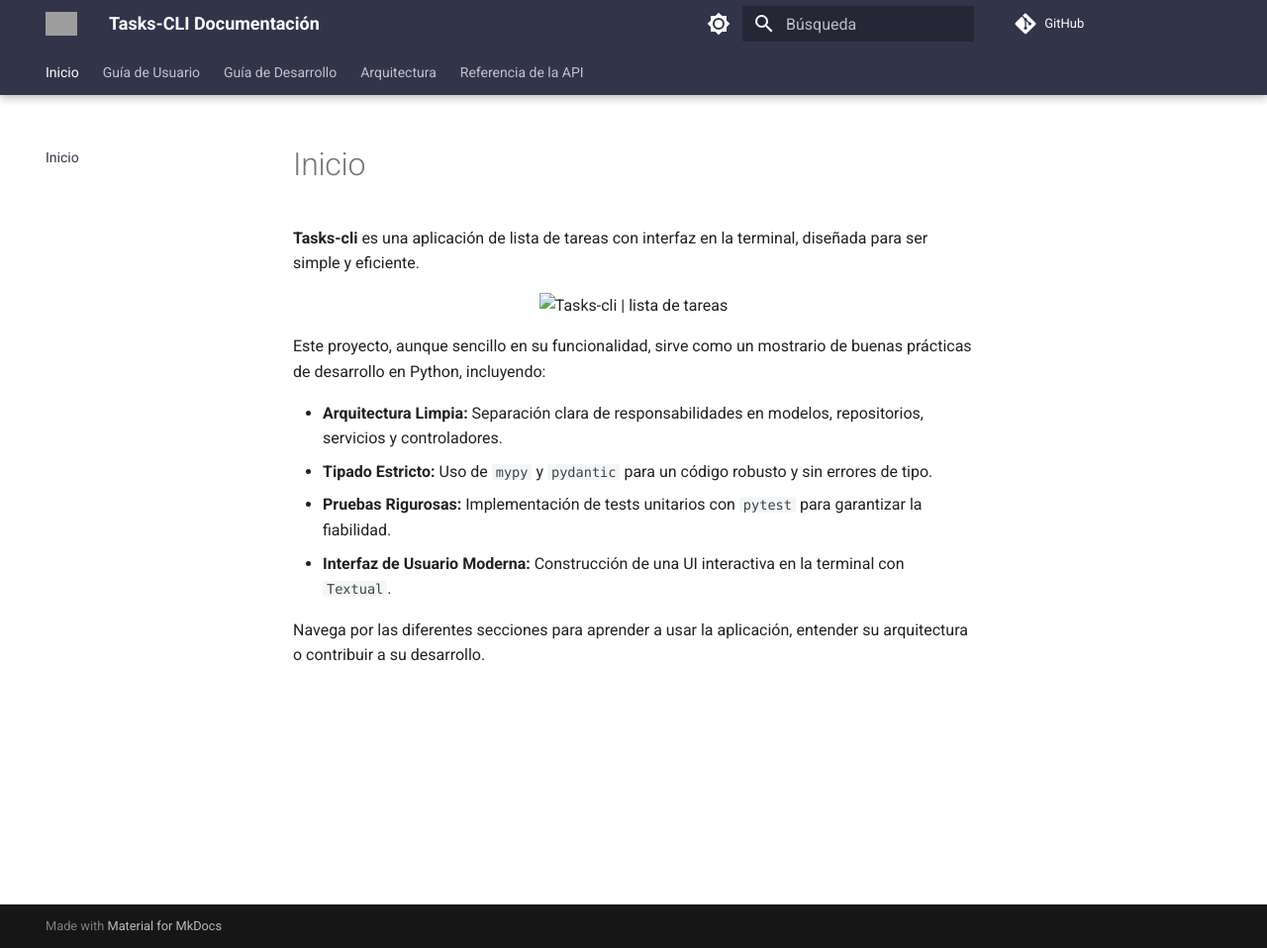
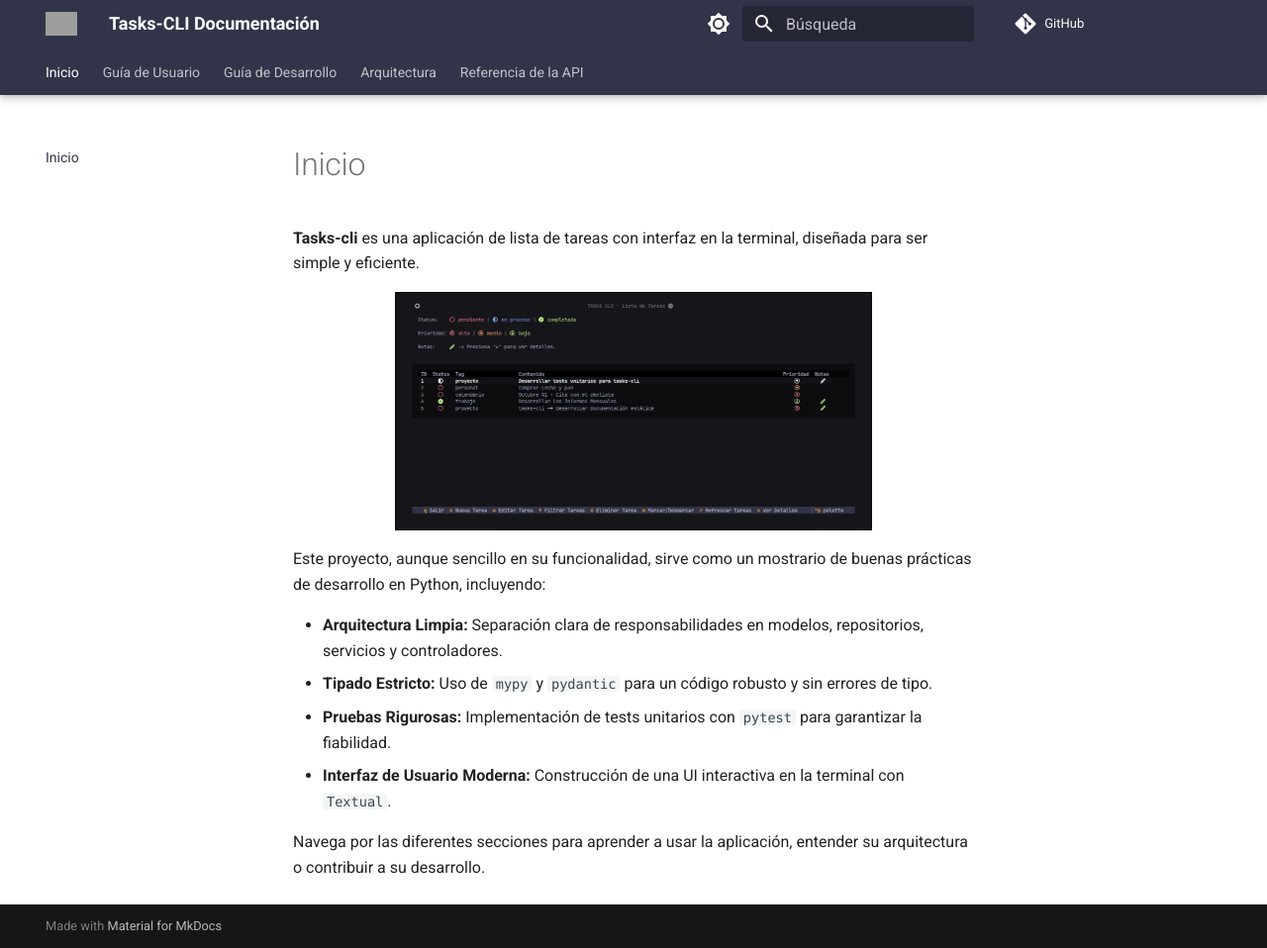
Before and after one commit to Gustavo9481/Tasks-cli, an MkDocs documentation site: the page built from docs/index.md, in a window 1280 px wide and 958 px high. Shown: the whole window at 99% size. Built offline with MkDocs 1.6.1 and Material for MkDocs 9.7.7, drawn with Linux system fonts in a browser that asks for light colours; some web fonts are replaced; comment, search, counter and statistics services are not loaded; grey boxes are pictures that could not be loaded.

Commit message:
ajuste de docs

```diff
--- a/docs/index.md
+++ b/docs/index.md
@@ -1,7 +1,7 @@
 **Tasks-cli** es una aplicación de lista de tareas con interfaz en la terminal, diseñada para ser simple y eficiente.
 
 <p align="center">
-    <img src="../docs/images/tasks-cli_1.webp"
+    <img src="../images/tasks-cli_1.webp"
         alt="Tasks-cli | lista de tareas"
         width="70%" align="center"/>
 </p>
```
Also changed, not shown: site/index.html.
